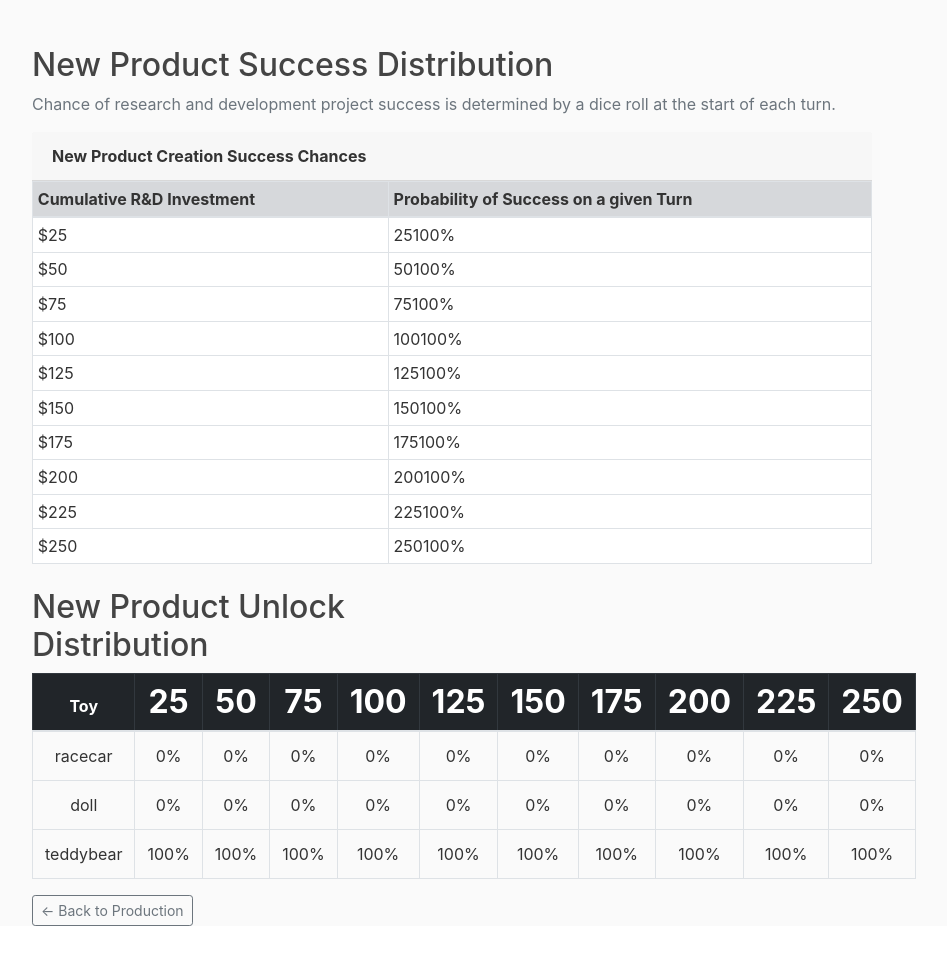
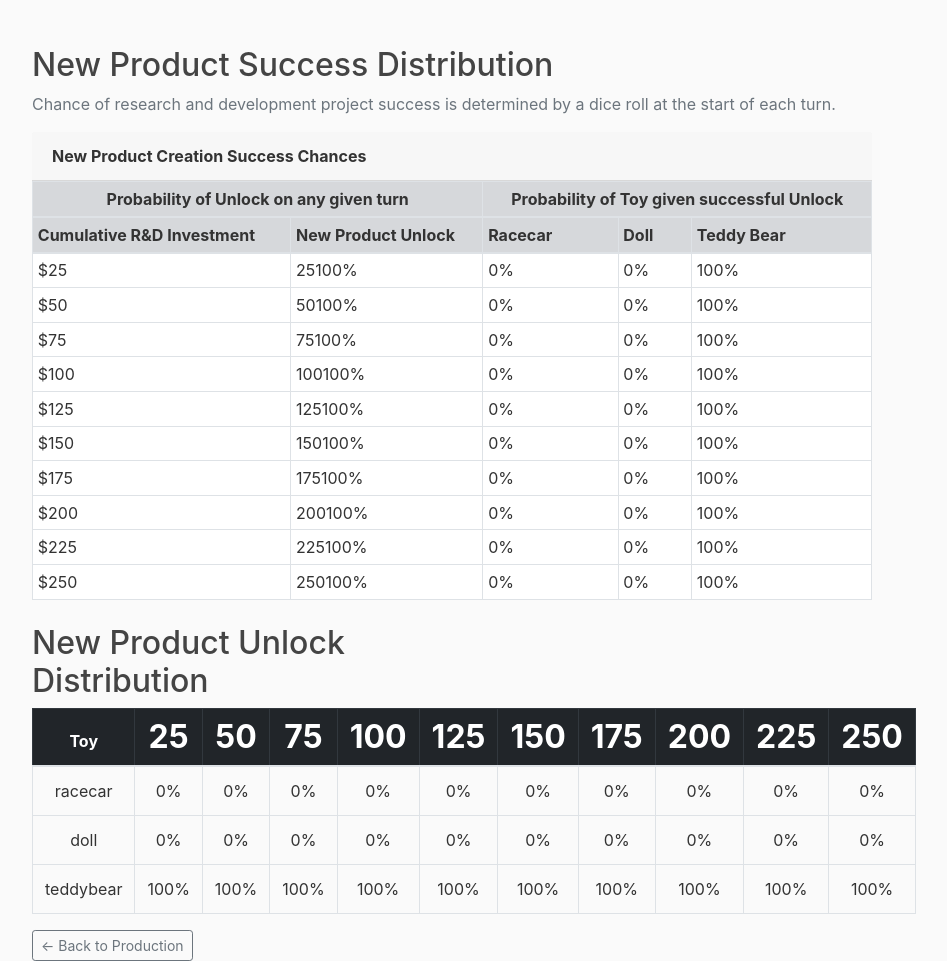
Before and after one commit to JasonKeyser/The-Toy-Company, a Django app: page /new_product_success_distribution/ in a window 1280 px wide. Shown: the part 58-1019 px from the top of the page, without its empty margins (188-1135 px from the left). Before the commit the page ends 984 px from the top, so only its background shows below. Run offline with Django 5.2, Linux system fonts and the light colour scheme; a user stored in the database is signed in; tables that the repository leaves empty hold one stand-in row (values such as "Sample post"); some libraries are stand-ins or nearby versions.

Commit message:
updated original R&D probability table to have more columns

```diff
--- a/game/templates/game/new_product_success_distribution.html
+++ b/game/templates/game/new_product_success_distribution.html
@@ -14,8 +14,15 @@
       <table class="table table-bordered table-sm mb-0">
         <thead class="table-secondary">
           <tr>
+            <th colspan="2" class="text-center">Probability of Unlock on any given turn</th> <!-- Merged for 2 columns -->
+            <th colspan="3" class="text-center">Probability of Toy given successful Unlock</th> <!-- Merged for 2 columns -->
+          </tr>
+          <tr>
             <th>Cumulative R&D Investment</th>
-            <th>Probability of Success on a given Turn</th>
+            <th>New Product Unlock</th>
+            <th>Racecar</th>
+            <th>Doll</th>
+            <th>Teddy Bear</th>
           </tr>
         </thead>
         <tbody>
@@ -23,6 +30,17 @@
           <tr>
             <td>{{ spend|accounting }}</td>
             <td>{{ prob|percentage }}</td>
+            {% for toy in toy_names %}
+              {% for p_spend, dict in product_probabilities.items %}
+                {% for toy_name, p_prob in dict.items %}
+                  {% if toy_name == toy %}
+                    {% if spend == p_spend %}
+                      <td>{{ p_prob|percentage }}</td>
+                    {% endif %}
+                  {% endif %}
+                {% endfor %}
+              {% endfor%}
+            {% endfor %}
           </tr>
           {% endfor %}
         </tbody>
```
